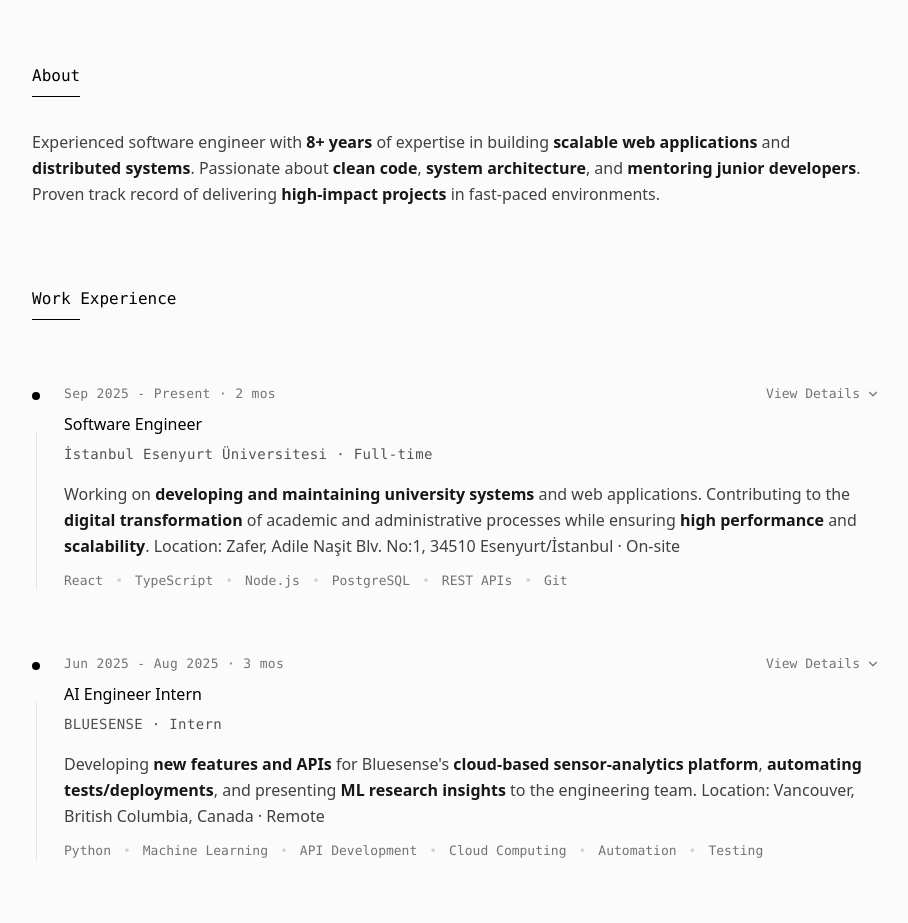
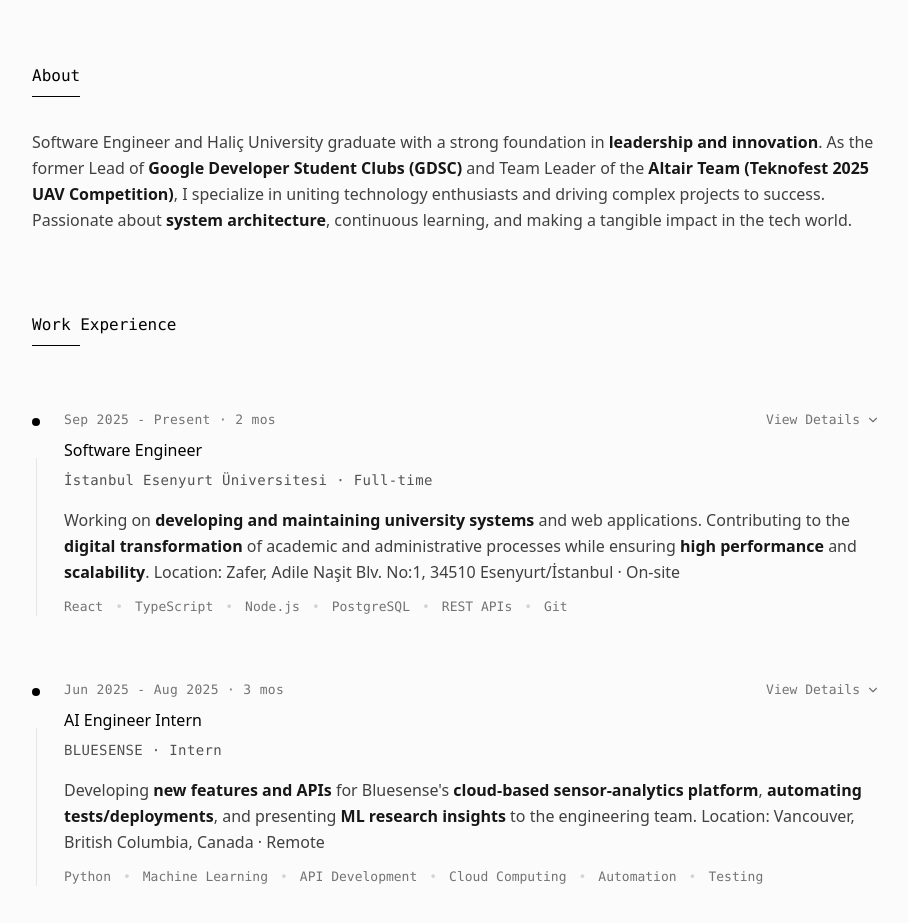
Before and after one commit to muhkartal/muhkartalWeb, a React (Vite) app: page /#/ in a window 1280 px wide. Shown: the part 960-1883 px from the top of the page, without its empty margins (184-1092 px from the left). Built offline with nearby package versions, Linux system fonts and the light colour scheme.

Commit message:
Update about

```diff
--- a/src/components/sections/About.tsx
+++ b/src/components/sections/About.tsx
@@ -3,9 +3,10 @@
     <div className="max-w-4xl mx-auto px-4 sm:px-6 py-12 sm:py-16 md:py-20">
       <h2 className="text-black dark:text-white mb-4 transition-colors duration-300">About</h2>
       <p className="text-neutral-700 dark:text-neutral-300 leading-relaxed transition-colors duration-300">
-        Experienced software engineer with 8+ years of expertise in building scalable web applications
-        and distributed systems. Passionate about clean code, system architecture, and mentoring junior
-        developers. Proven track record of delivering high-impact projects in fast-paced environments.
+        Software Engineer and Haliç University graduate with a strong foundation in leadership and innovation.
+        As the former Lead of Google Developer Student Clubs (GDSC) and Team Leader of the Altair Team
+        (Teknofest 2025 UAV Competition), I specialize in uniting technology enthusiasts and driving complex
+        projects to success. Passionate about system architecture, continuous learning, and making a tangible impact in the tech world.
       </p>
     </div>
   );
--- a/src/components/sections/AboutAndExperience.tsx
+++ b/src/components/sections/AboutAndExperience.tsx
@@ -218,7 +218,7 @@
           viewport={{ once: true }}
           transition={{ duration: 0.6, delay: 0.3 }}
         >
-          Experienced software engineer with <span className="font-semibold text-neutral-900 dark:text-neutral-100">8+ years</span> of expertise in building <span className="font-semibold text-neutral-900 dark:text-neutral-100">scalable web applications</span> and <span className="font-semibold text-neutral-900 dark:text-neutral-100">distributed systems</span>. Passionate about <span className="font-semibold text-neutral-900 dark:text-neutral-100">clean code</span>, <span className="font-semibold text-neutral-900 dark:text-neutral-100">system architecture</span>, and <span className="font-semibold text-neutral-900 dark:text-neutral-100">mentoring junior developers</span>. Proven track record of delivering <span className="font-semibold text-neutral-900 dark:text-neutral-100">high-impact projects</span> in fast-paced environments.
+          Software Engineer and Haliç University graduate with a strong foundation in <span className="font-semibold text-neutral-900 dark:text-neutral-100">leadership and innovation</span>. As the former Lead of <span className="font-semibold text-neutral-900 dark:text-neutral-100">Google Developer Student Clubs (GDSC)</span> and Team Leader of the <span className="font-semibold text-neutral-900 dark:text-neutral-100">Altair Team (Teknofest 2025 UAV Competition)</span>, I specialize in uniting technology enthusiasts and driving complex projects to success. Passionate about <span className="font-semibold text-neutral-900 dark:text-neutral-100">system architecture</span>, continuous learning, and making a tangible impact in the tech world.
         </motion.p>
       </motion.div>
 
```
Also changed, not shown: vercel.json.
